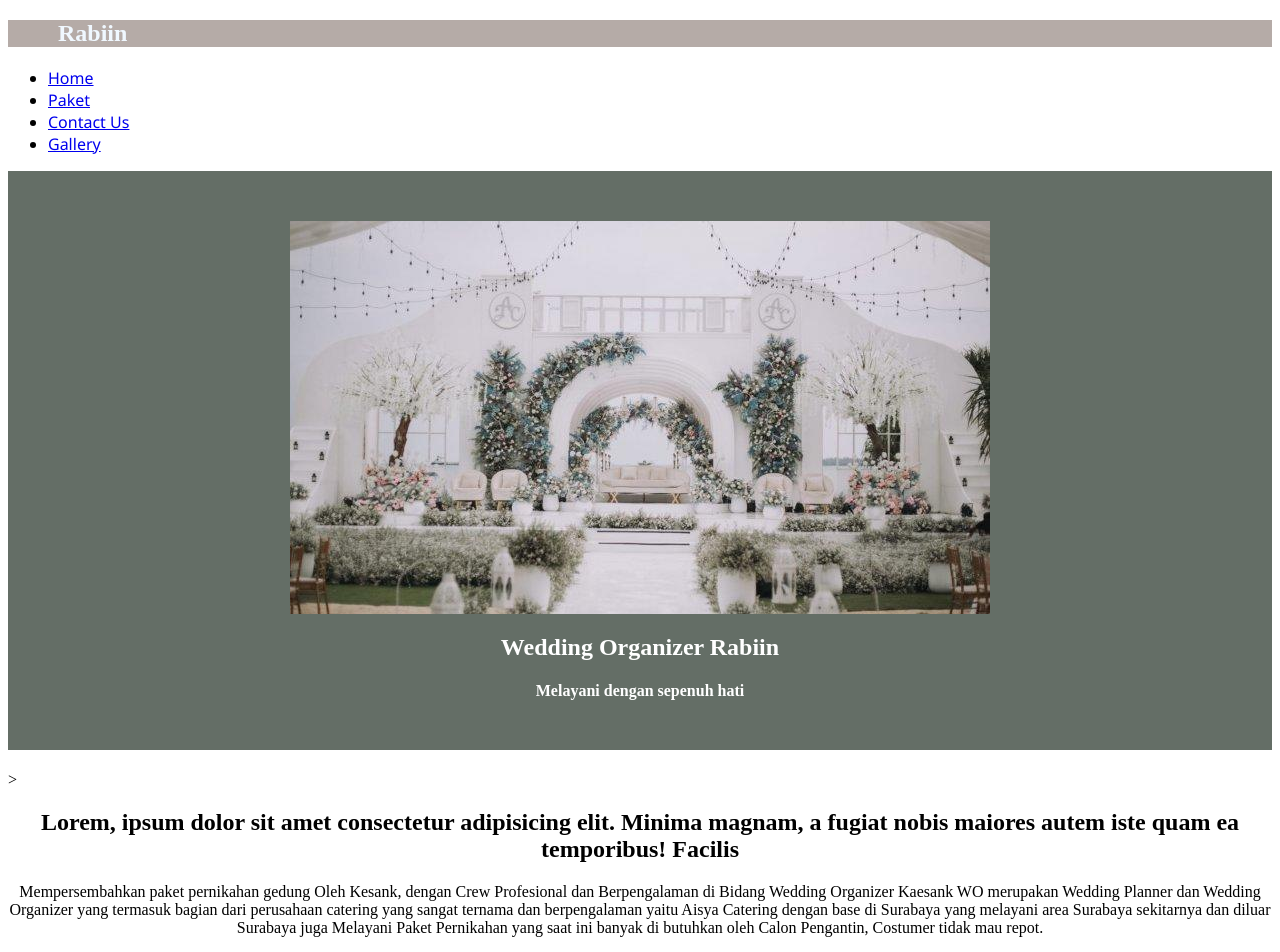
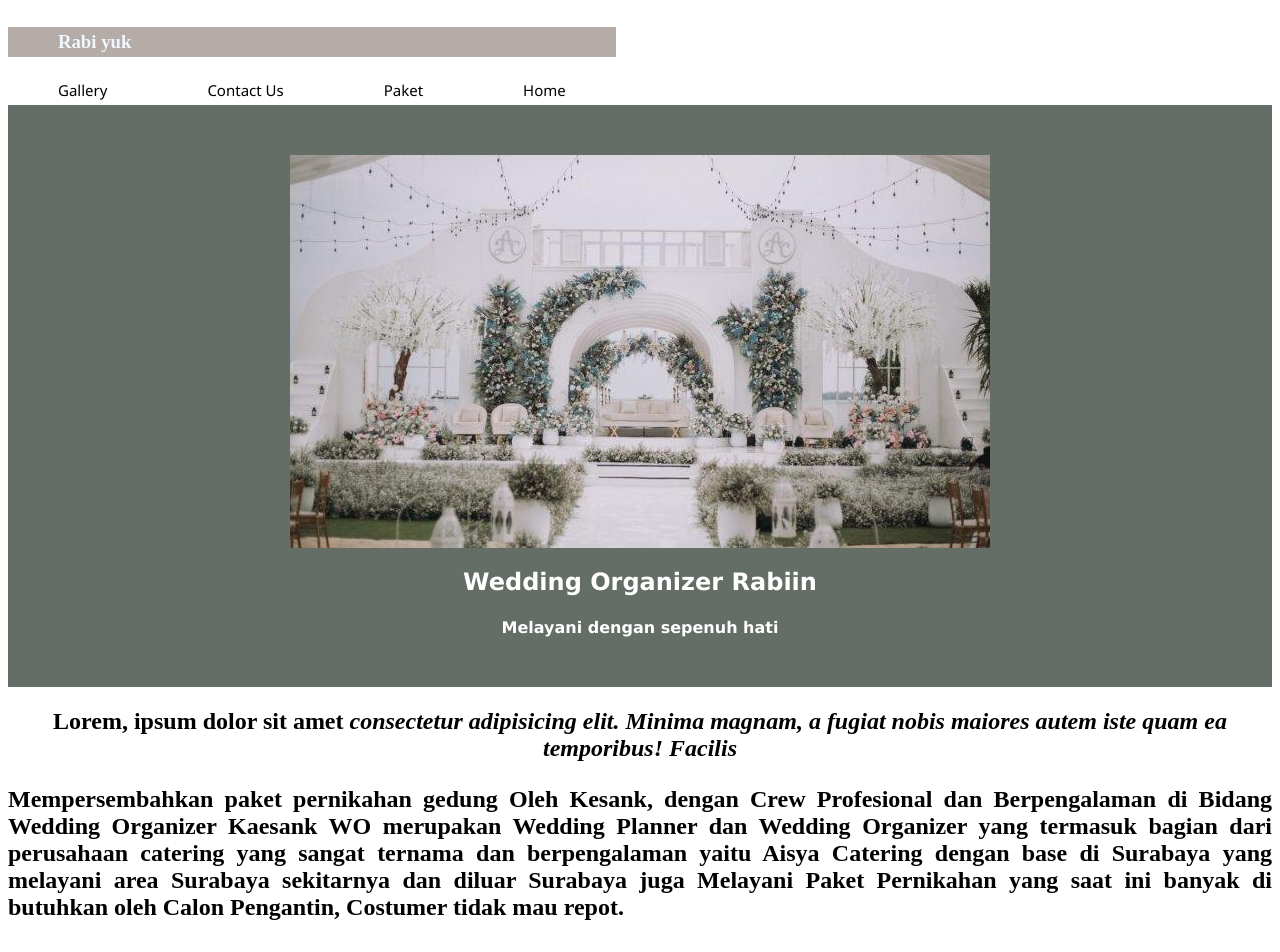
Before and after one commit to anassafi26/web-rabiin, a plain HTML site: page index.html in a window 1280 px wide. Shown: the top 952 px of the page. Drawn offline with Linux system fonts and the light colour scheme.

Commit message:
adding style in index.html

```diff
--- a/index.html
+++ b/index.html
@@ -5,32 +5,27 @@
   <meta http-equiv="X-UA-Compatible" content="IE=edge">
   <meta name="viewport" content="width=device-width, initial-scale=1.0">
   <title>Selamat Datang Di Website Kami</title>
+  <link rel="stylesheet" href="style.css">
 </head>
+
 <body>
-  <!-- main start -->
   <main>
+
+    <section>
+      <nav>
         <!-- title start -->
-    <section id="#home">
-      <div">
-        <h1 style="background-color: #b5aba7;color: aliceblue; padding-left: 50px;">Rabiin</h1>
-      <nav class="flex-container">
+            <div>
+              <h1 style="background-color: #b5aba7;color: aliceblue; padding-left: 50px;">Rabi yuk</h1>
+                <div class="menu">
                   <ul style="font-family: 'Segoe UI', Tahoma, Geneva, Verdana, sans-serif;">
-          <li>
-            <a href="#">Home</a>
-          </li>
-          <li>
-            <a href="#">Paket</a>
-          </li>
-          <li>
-            <a href="#">Contact Us</a>
-          </li>
-          <li>
-            <a href="#">Gallery</a>
-          </li>
+                    <li><a href="#home">Home</a></li>
+                    <li><a href="#paket">Paket</a></li>
+                    <li><a href="#contact">Contact Us</a></li>
+                    <li><a href="#gallery">Gallery</a></li>
                     </ul>
+                </div>
+            </div>
         </nav>
-
-      </div>
     </section>
       <!-- title end -->
 
@@ -38,35 +33,35 @@
     <section>
         <div style="background-color: #646e66;">
           <img src="/assets/img1.jpg" alt="cover-profile" style="width: auto;margin-left: auto; margin-right: auto; display: block; padding-top: 50px;">
-        <h1 style="text-align: center;color: white;">Wedding Organizer Rabiin</h1>
-        <h4 style="text-align: center;padding-bottom: 50px; color: white;">Melayani dengan sepenuh hati</h4>
+          <h1 style="text-align: center;color: white; font-family:Verdana, Geneva, Tahoma, sans-serif ;">Wedding Organizer Rabiin</h1>
+          <h4 style="text-align: center;padding-bottom: 50px; color: white; font-family: 'Lucida Sans', 'Lucida Sans Regular', 'Lucida Grande', 'Lucida Sans Unicode', Geneva, Verdana, sans-serif;">Melayani dengan sepenuh hati</h4>
         </div>
     </section>
       <!-- descibe end -->
 
       <!-- package start -->
     <section>
-      >
-        <h1 style="text-align: center;
-        ">Lorem, ipsum dolor sit amet <span> consectetur adipisicing elit. Minima magnam, a fugiat nobis maiores autem iste quam ea temporibus! Facilis</span></h1>
-        <!-- 1.bold, 2.italic -->
-        <p style="text-align: center;">
-          Mempersembahkan paket pernikahan gedung Oleh Kesank, dengan Crew Profesional dan Berpengalaman di Bidang Wedding Organizer
+      <div>
+        <h1 style="text-align: center;"> <strong>Lorem, ipsum dolor sit amet</strong> <span> <i>consectetur adipisicing elit. Minima magnam, a fugiat nobis maiores autem iste quam ea temporibus! Facilis</i></span><h1>
+          <p style="text-align: justify;">
+            Mempersembahkan paket pernikahan gedung Oleh Kesank, dengan Crew Profesional dan Berpengalaman di Bidang Wedding Organizer Kaesank WO merupakan Wedding Planner dan Wedding Organizer yang termasuk bagian dari perusahaan catering yang sangat ternama dan berpengalaman yaitu Aisya Catering dengan base di Surabaya yang melayani area Surabaya sekitarnya dan diluar Surabaya juga Melayani Paket Pernikahan yang saat ini banyak di butuhkan oleh Calon Pengantin, Costumer tidak mau repot.</p>
+            <br>
+          <p style="text-align: justify;">
+            Dengan Memesan langsung Paket Pernikahan lengkap maka mempermudah dan membantu kelancaran acara dari pelanggan Catering Aisya, maka kami juga menyediakan paket catering beserta dengan paket “All in” yang ada di Kaesank Manten selaku Wedding Planner & Organizer dengan konsep “ One Stop Wedding Solution ”Kaesank WO memiliki memiliki team yang sangat komunikatif, kreatif, inovatif dan energic yang sangat bisa diandalkan untuk kelancaran acara pelanggan kami, mulai persiapan acara  hingga saat acara berlangsung
 
-Kaesank WO merupakan Wedding Planner dan Wedding Organizer yang termasuk bagian dari perusahaan catering yang sangat ternama dan berpengalaman yaitu Aisya Catering dengan base di Surabaya yang melayani area Surabaya sekitarnya dan diluar Surabaya juga Melayani Paket Pernikahan yang saat ini banyak di butuhkan oleh Calon Pengantin, Costumer tidak mau repot.</p>
-
-          <br>
-        <p style="text-align: center;">
-          Dengan Memesan langsung Paket Pernikahan lengkap maka mempermudah dan membantu kelancaran acara dari pelanggan Catering Aisya, maka kami juga menyediakan paket catering beserta dengan paket “All in” yang ada di Kaesank Manten selaku Wedding Planner & Organizer dengan konsep “ One Stop Wedding Solution ”
-
-Kaesank WO memiliki memiliki team yang sangat komunikatif, kreatif, inovatif dan energic yang sangat bisa diandalkan untuk kelancaran acara pelanggan kami, mulai persiapan acara  hingga saat acara berlangsung
+            <img src="/assets/img2.jpg" width="40%" height="40%" align="left";/>Kenapa memakai jasa Kaesank WO? kita tau begitu ribetnya dan ruwetnya acara pernikahan mulai dari pesiapan AKAD sampai resepsi membutuhkan tenaga, pikiran dan waktu yang melelahkan dan perlu ketelitian,  KAESANK WO akan menangani semua sampai acara berjalan lancar dan tetap sakral dan penuh hikmad dan tentunya berkesan bagi pengantin dan keluarga yang berbahagia, kami memahami bagaimanapun juga  pernikahan hanya sekali dalam seumur hidup maka dari itu sangat penting dan harus berjalan sukses, Jadi, kami Kaesank WO adalah team yang bekerja sepenuhnya untuk anda  mulai  merencanakan segala hal terkait pernikahan, mulai dari kapan harus dilangsungkan pertemuan dengan keluarga, vendor, gladi bersih, sampai kapan calon mempelai harus melakukan perawatan sebelum acara pernikahan, sampai acara selesai.
           </p>
-
-        <img src="/assets/img2.jpg" alt="" width="50%" height="50%" style="text-align: left;">Kenapa memakai jasa Kaesank WO? kita tau begitu ribetnya dan ruwetnya acara pernikahan mulai dari pesiapan AKAD sampai resepsi membutuhkan tenaga, pikiran dan waktu yang melelahkan dan perlu ketelitian,  KAESANK WO akan menangani semua sampai acara berjalan lancar dan tetap sakral dan penuh hikmad dan tentunya berkesan bagi pengantin dan keluarga yang berbahagia, kami memahami bagaimanapun juga  pernikahan hanya sekali dalam seumur hidup maka dari itu sangat penting dan harus berjalan sukses, Jadi, kami Kaesank WO adalah team yang bekerja sepenuhnya untuk anda  mulai  merencanakan segala hal terkait pernikahan, mulai dari kapan harus dilangsungkan pertemuan dengan keluarga, vendor, gladi bersih, sampai kapan calon mempelai harus melakukan perawatan sebelum acara pernikahan, sampai acara selesai, ada beberapa point yang harus di persiapan
       </div>
     </section>
       <!-- package end -->
+
+      <!--paket -->
+    <section>
+      <div>
+        <h2 style="font-family:'Times New Roman', Times, serif; text-align:center; color:#b5aba7";>Paket Wedding</h2>
+        <h3 style="font-family:sans-serif; text-align:center;color:#646e66">Beberapa pilihan paket yang dapat anda gunakan, silahkan pilih sesuai dengan yang anda butuhkan. Jangan ragu untuk bertanya kepada kami jika ingin lebih jelas.</h3>
+      </div>
+    </section>
   </main>
-  <!-- main end -->
 </body>
 </html>
--- a/style.css
+++ b/style.css
@@ -1,7 +1,38 @@
-.flex-container > ul{
-  display: flex
-  background-color: #f1f1f1;
-  margin: 10px;
-  padding: 20px;
-  font-size: 30px;
+.menu{
+  float: center;
 }
+nav{
+  width: 100%;
+  margin: auto;
+  display: flex;
+  line-height: 30px;
+
+  position: sticky;
+  top: 0;
+  background: white;
+}
+
+nav ul {
+  list-style-type: none;
+  margin: 0;
+  padding: 0;
+  overflow: hidden;
+}
+
+nav ul li{
+  float:right;
+}
+
+ nav ul li a{
+  color: black;
+  margin: 20px;
+  padding: 10px 30px 10px 30px;
+  text-align:center;
+  font-size: 15px;
+  text-decoration: none;
+}
+
+nav ul li a:hover {
+  text-decoration: underline;
+  color: #646e66;
+}
```
Lines whose indentation alone changed are shown as unchanged.
